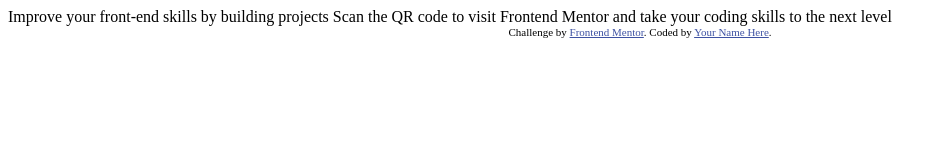
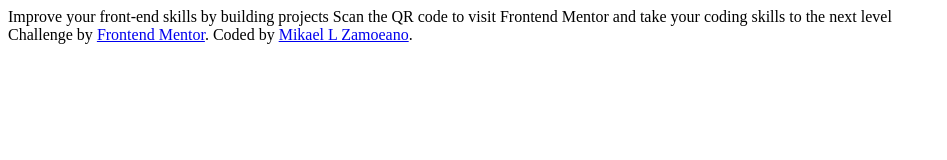
Before and after one commit to maik2441s/qr-code-component, a plain HTML site: page index.html in a window 1280 px wide. Shown: the whole page, without its empty margins (0-947 px from the left). Drawn offline with Linux system fonts and the light colour scheme.

Commit message:
Update index.html

```diff
--- a/index.html
+++ b/index.html
@@ -7,12 +7,7 @@
   <link rel="icon" type="image/png" sizes="32x32" href="./images/favicon-32x32.png">
 
   <title>Frontend Mentor | QR code component</title>
-
-  <!-- Feel free to remove these styles or customise in your own stylesheet 👍 -->
-  <style>
-    .attribution { font-size: 11px; text-align: center; }
-    .attribution a { color: hsl(228, 45%, 44%); }
-  </style>
+<link rel="stylesheet" src="./style.css"
 </head>
 <body>
 
@@ -22,7 +17,7 @@
 
   <div class="attribution">
     Challenge by <a href="https://www.frontendmentor.io?ref=challenge" target="_blank">Frontend Mentor</a>.
-    Coded by <a href="#">Your Name Here</a>.
+    Coded by <a href="#">Mikael L Zamoeano</a>.
   </div>
 </body>
 </html>
```
